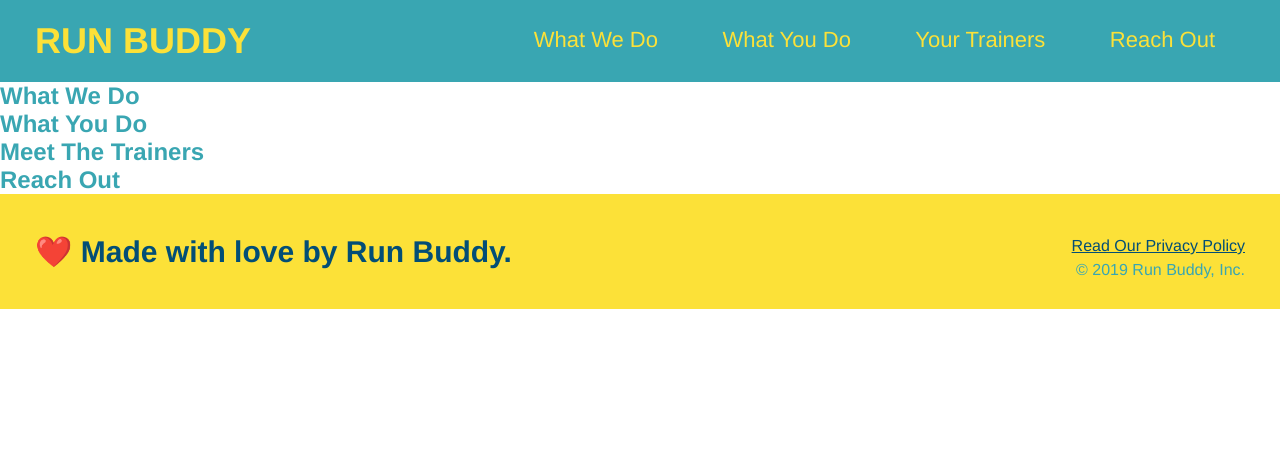
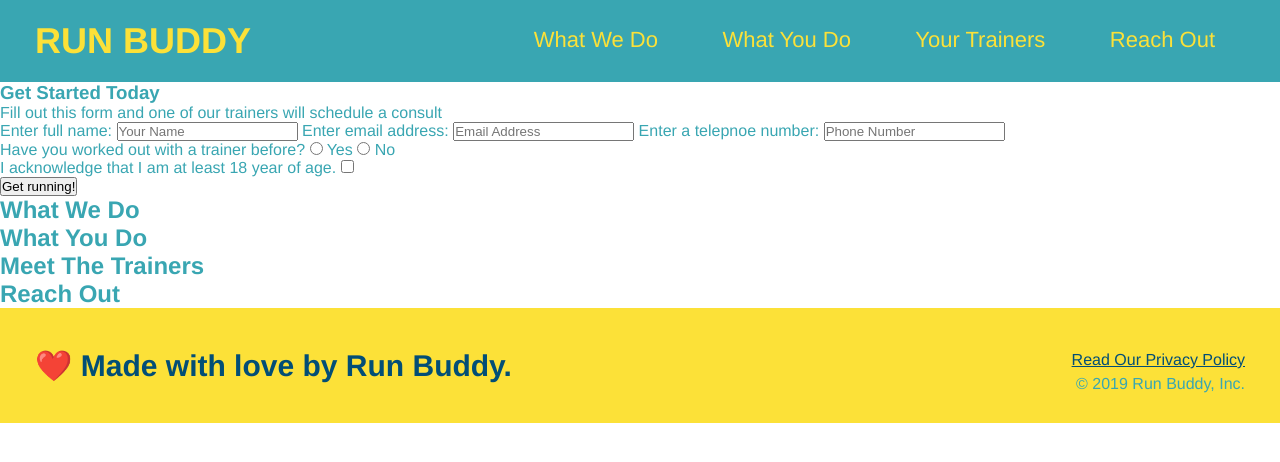
Before and after one commit to Clos86/run-buddy, a plain HTML site: page index.html in a window 1280 px wide. Drawn offline with Linux system fonts and the light colour scheme.

Commit message:
lesson 3 finished

```diff
--- a/index.html
+++ b/index.html
@@ -34,7 +34,37 @@
 
   <!-- hero/jumbotron -->
   <section>
+    <div>
+      <h3>Get Started Today</h3>
+      <p>Fill out this form and one of our trainers will schedule a consult</p>
+      <!-- Add form element -->
+      <form>
+        <label for="name">Enter full name:</label>
+        <input type="text" placeholder="Your Name" name="name" id="name" />
+        <label for="email">Enter email address:</label>
+        <input type="email" placeholder="Email Address" name="email" id="emai" />
+        <label for="phone">Enter a telepnoe number:</label>
+        <input type="tel" placeholder="Phone Number" name="phone" id="phone" />
+        <p>
+          Have you worked out with a trainer before?
+          <input type="radio" name="trainer-confirm" id="trainer-yes" />
+          <label for="trainer-yes">Yes</label>
+          <input type="radio" name="trainer-confirm" id="trainer-no" />
+          <label for="trainer-no">No</label>
+        </p>
+        <p>
+          <label for="checkbox" >
+            I acknowledge that I am at least 18 year of age.
+          </label>
+          <input type="checkbox" name="age-confirm" id="checkbox:" />
+        </p>
+        <button type="submit">
+          Get running!
+        </button>
+      </form>
+    </div>
   </section>
+  <!-- end hero -->
 
   <!-- "what we do" section -->
   <section>
```
